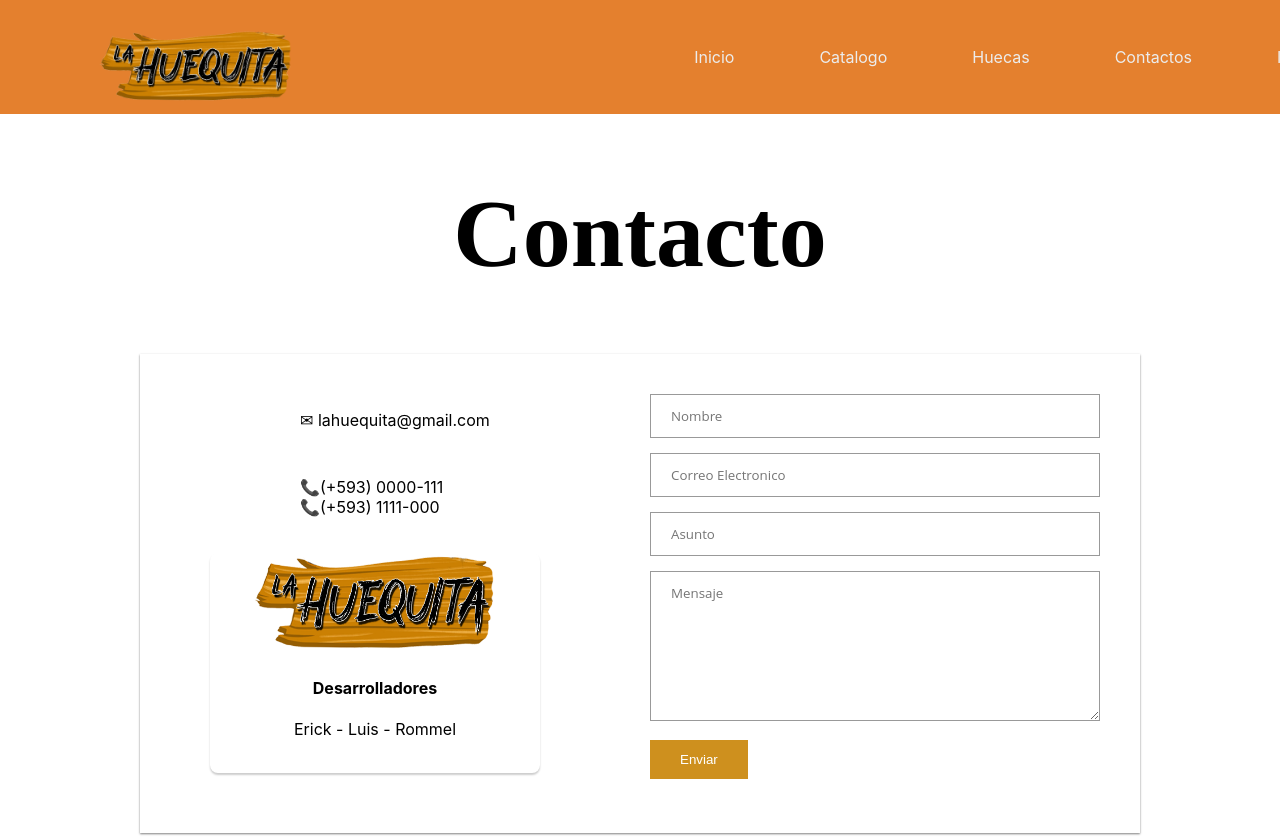
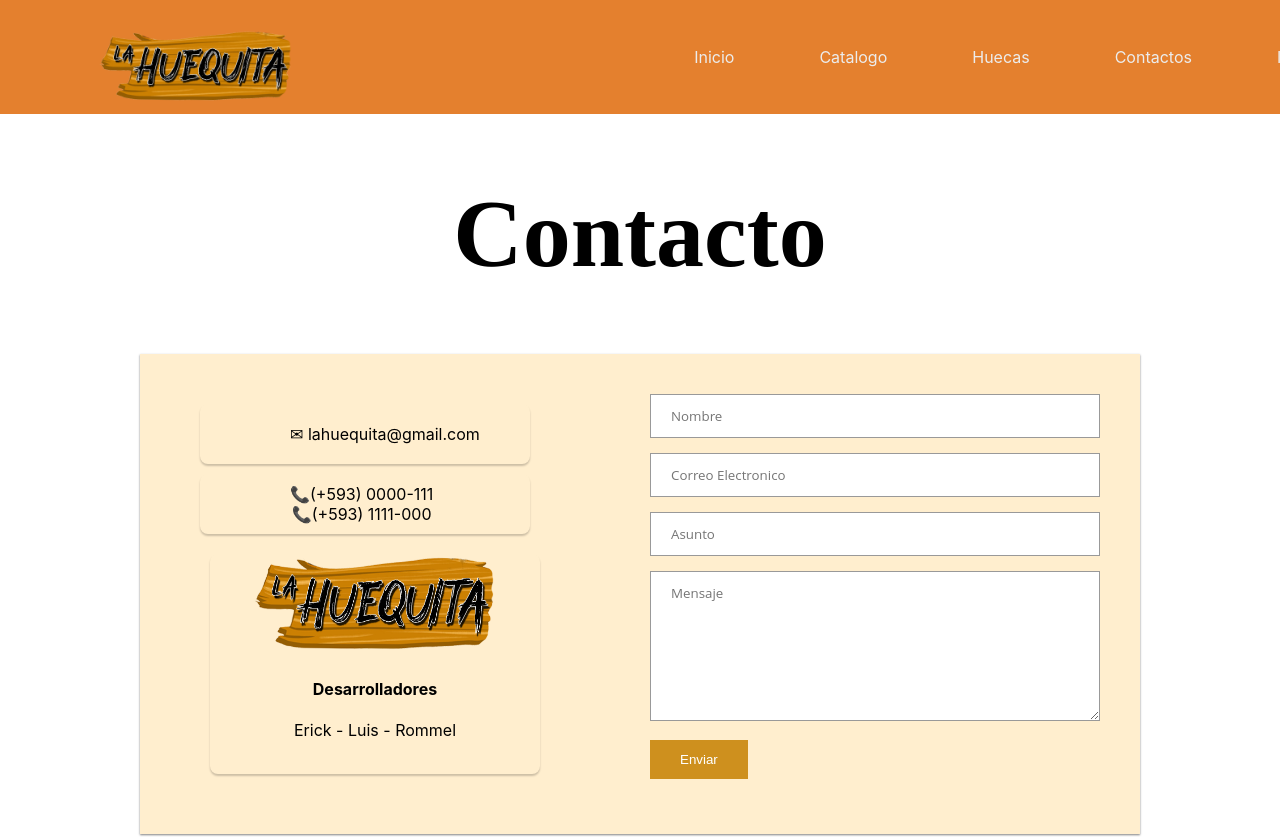
Before and after one commit to elcuenca3/La_huequita, a Next.js app: page /contacto in a window 1280 px wide. Shown: the top 837 px of the page. Built offline with nearby package versions, Linux system fonts and the light colour scheme; a web font is replaced by a local one.

Commit message:
02/01/22

```diff
--- a/pages/contacto.tsx
+++ b/pages/contacto.tsx
@@ -20,12 +20,7 @@ const Contacto = () => {
                 <div className={styles.col}>
                     <p>📞(+593) 0000-111 <br/>📞(+593) 1111-000</p>
                 </div>
-                <div className={styles.redes}>
-                    <a href="#"><i className="fab fa-facebook-f"></i></a>
-                    <a href="#"><i className="fab fa-twitter"></i></a>
-                    <a href="#"><i className="fab fa-instagram"></i></a>
 
-                </div>
                 <div className={styles.huecas}>
 
         <div className={styles.card}>
--- a/styles/contacto.module.css
+++ b/styles/contacto.module.css
@@ -1,7 +1,7 @@
 .contenedor_contacto{
     width: 90%;
     max-width: 1000px;
-    background: #fff;
+    background: rgb(255, 238, 206);
     padding: 40px;
     margin: 20px auto;
     box-shadow: 0px 1px 2px rgba(0, 0, 0, .5);
@@ -28,7 +28,7 @@
     font-size: 16px;
     align-items: center;
     flex-wrap: nowrap;
-    padding-left: 110px;
+    padding-left: 90px;
 }
 .formulario{
     padding-left: 10px;
@@ -82,3 +82,14 @@
     width: 250px;
     height: 100px;
 }
+
+.contenedor_contacto .col{
+    width: 330px;
+    height: 60px;
+    border-radius: 8px;
+    box-shadow: 0 2px 2px rgba(0, 0, 0, 0.2);
+    overflow: hidden;
+    margin: 10px;
+    text-align: center;
+    transition: all 0.25s;
+}
```
